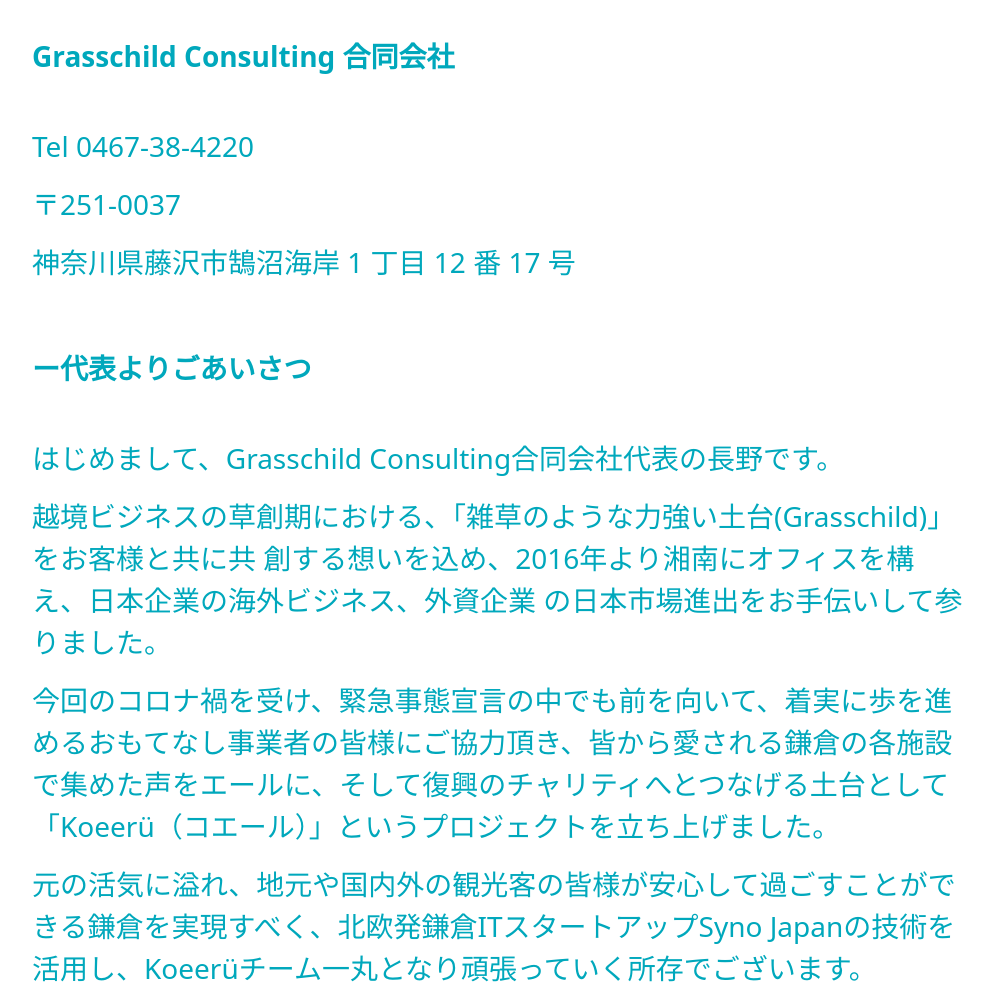
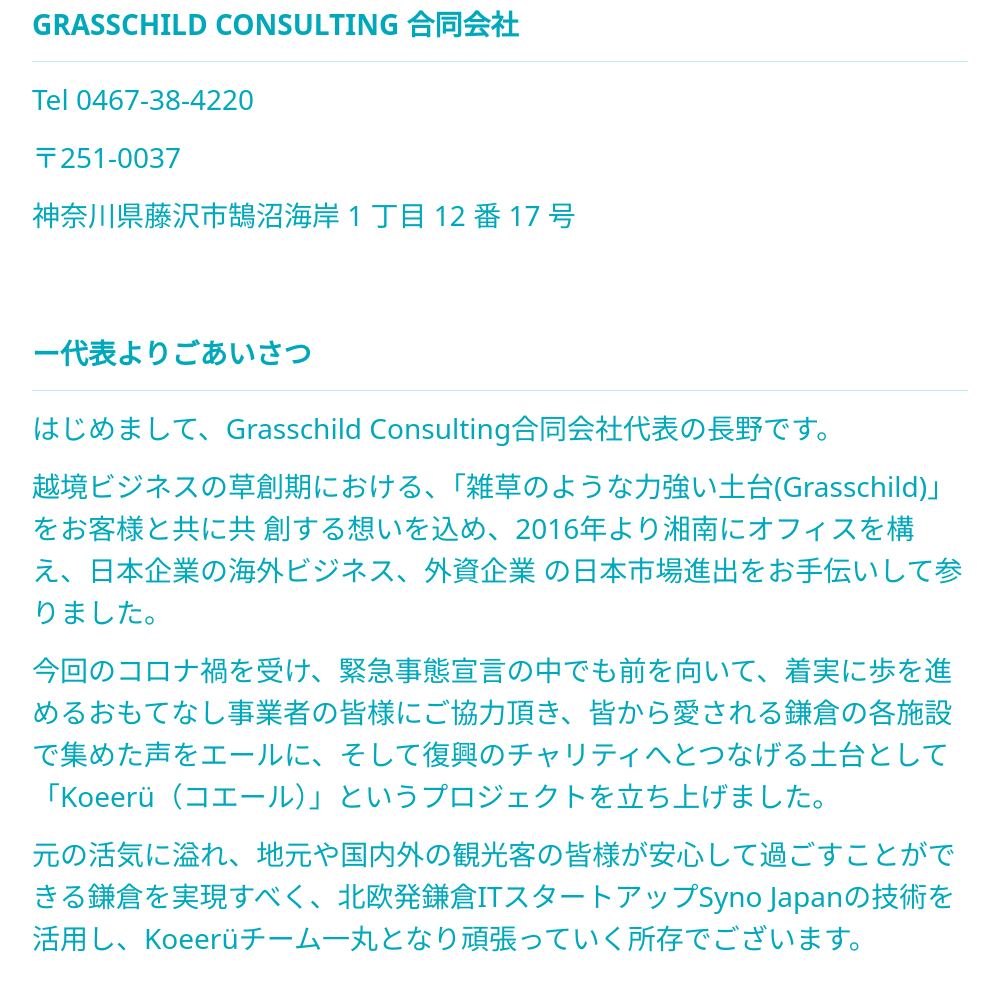
Before and after one commit to huynguyensyno/surveyforgood_lp, a plain HTML site: page pages/about.html in a window 1280 px wide. Shown: the part 335-1327 px from the top of the page, without its empty margins (140-1132 px from the left). Drawn offline with nearby package versions, Linux system fonts and the light colour scheme.

Commit message:
Fixing small stuffs

```diff
--- a/pages/about.html
+++ b/pages/about.html
@@ -43,22 +43,20 @@
         <div class="d-grid gap-2 mt-8">
             <a class="btn background-color border-color fs-md-3 fs-6" href="#" role="button"><strong>運営会社</strong></a>
         </div>
-        <div class="mt-8 text-color">
-            <div class="d-flex justify-content-between">
-                <div>
-                    <div class="fs-md-3 fs-6 fw-bold">Grasschild Consulting 合同会社</div>
-                    <div class="mt-5 fs-md-3 fs-6">
-                        <p></p>
-                        <p>Tel 0467-38-4220</p>
-                        <p>〒251-0037</p>
-                        <p>神奈川県藤沢市鵠沼海岸 1 丁目 12 番 17 号</p>
-                    </div>
+        <div class="mt-6 text-color">
+            <div class="fs-md-3 fs-6 fw-bold">GRASSCHILD CONSULTING 合同会社</div>
+            <hr>
+            <div class="fs-md-3 fs-6">
+                <p></p>
+                <p>Tel 0467-38-4220</p>
+                <p>〒251-0037</p>
+                <p>神奈川県藤沢市鵠沼海岸 1 丁目 12 番 17 号</p>
+            </div>
+            <!--<div><img src="../assets/images/avatar.png" style="max-width: 200px"></div>-->
 
-                </div>
-                <!--<div><img src="../assets/images/avatar.png" style="max-width: 200px"></div>-->
-            </div>
-            <div class="mt-5 fs-md-3 fs-6 fw-bold" >ー代表よりごあいさつ</div>
-            <div class="mt-5 fs-md-3 fs-6">
+            <div class="mt-6 fs-md-3 fs-6 fw-bold" >ー代表よりごあいさつ</div>
+            <hr>
+            <div class="fs-md-3 fs-6">
                     <p>    はじめまして、Grasschild Consulting合同会社代表の長野です。</p>
                     <p>越境ビジネスの草創期における、「雑草のような力強い土台(Grasschild)」をお客様と共に共
                     創する想いを込め、2016年より湘南にオフィスを構え、日本企業の海外ビジネス、外資企業
@@ -66,7 +64,7 @@
                     <p>今回のコロナ禍を受け、緊急事態宣言の中でも前を向いて、着実に歩を進めるおもてなし事業者の皆様にご協力頂き、皆から愛される鎌倉の各施設で集めた声をエールに、そして復興のチャリティへとつなげる土台として「Koeerü（コエール）」というプロジェクトを立ち上げました。</p>
                     <p>元の活気に溢れ、地元や国内外の観光客の皆様が安心して過ごすことができる鎌倉を実現すべく、北欧発鎌倉ITスタートアップSyno Japanの技術を活用し、Koeerüチーム一丸となり頑張っていく所存でございます。</p>
             </div>
-            <div class="mt-5 fs-6">
+            <div class="mt-6 fs-md-3 fs-6">
                     <p>Grasschild Consulting</p>
                     <p>合同会社　代表社員　長野　草児</p>
 
```
Also changed, not shown: index.html (+3 -3 lines), pages/information.html (+1 -1 lines).
